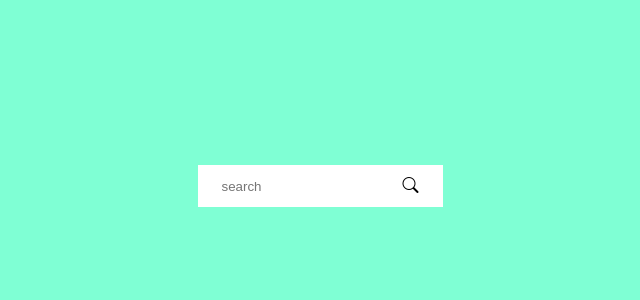
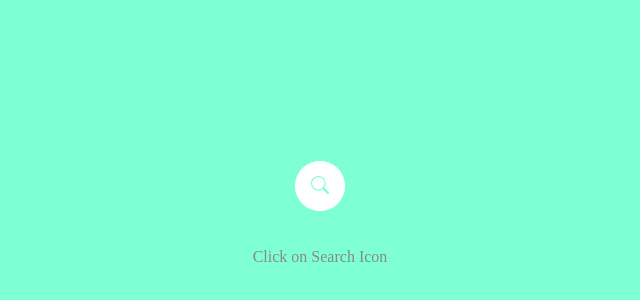
Before and after one commit to 0001ashishYadav/hidden-searchbar-width, a plain HTML site: page index.html in a window 1280 px wide. Shown: the part 214-514 px from the top of the page, without its empty margins (320-960 px from the left). Drawn offline with nearby package versions, Linux system fonts and the light colour scheme.

Commit message:
project completed

```diff
--- a/app.js
+++ b/app.js
@@ -1,13 +1,11 @@
 const searchConEl = document.getElementById("searchCon");
 searchConEl.classList.add("searchCon");
 
-const MgnIcon = document.getElementById("mgnIcon");
-MgnIcon.classList.add("mgnIcon");
+const searchBtnEl = document.getElementById("searchBtn");
+searchBtnEl.classList.add("searchBtn");
 
-const InpEl = document.getElementById("input");
+let isInputPresent = false;
 
-MgnIcon.addEventListener("click", () => {
+searchBtnEl.addEventListener("click", () => {
   searchConEl.classList.toggle("width");
-
-  InpEl.classList.toggle("hide");
 });
--- a/index.html
+++ b/index.html
@@ -3,6 +3,7 @@
   <head>
     <meta charset="UTF-8" />
     <meta name="viewport" content="width=device-width, initial-scale=1.0" />
+    <link rel="shortcut icon" href="./assets/favicon.png" type="image/x-icon" />
     <link rel="stylesheet" href="style.css" />
     <script src="app.js" defer></script>
 
@@ -17,9 +18,15 @@
   </head>
   <body>
     <div class="main">
-      <div id="searchCon" class="width">
+      <div id="searchCon">
         <input id="input" type="search" placeholder="search" />
-        <i id="mgnIcon" class="bi bi-search"></i>
+        <button id="searchBtn">
+          <i class="bi bi-search"></i>
+        </button>
+      </div>
+
+      <div class="msg-con">
+        <p>Click on Search Icon</p>
       </div>
     </div>
   </body>
--- a/style.css
+++ b/style.css
@@ -16,29 +16,48 @@ body {
 }
 
 .searchCon {
+  height: 50px;
+  width: 50px;
+  display: flex;
+  justify-content: center;
+  align-items: center;
   overflow: hidden;
   text-align: center;
   background-color: white;
-  padding: 12px 24px;
+  position: relative;
+  border-radius: 30px;
   transition: all 1s ease-in;
 }
 
 .searchCon input {
   border: none;
   outline: none;
-  transition: all 1s ease-in;
   background-color: transparent;
-}
-
-.mgnIcon:focus,
-#input:focus {
-  outline: none;
+  width: 70%;
+  margin-right: 52px;
+  font-weight: 600;
 }
 
 .width {
-  width: auto;
+  width: 300px;
 }
 
-.hide {
-  transform: translateX(200%);
+.searchBtn {
+  position: absolute;
+  height: 100%;
+  width: 50px;
+  right: 0px;
+  background-color: white;
+  outline: none;
+  border: none;
+  color: aquamarine;
+  font-size: 18px;
+  font-weight: 700;
+  border-radius: 30px;
 }
+
+.msg-con {
+  position: absolute;
+  bottom: 40vh;
+  color: rgb(136, 137, 137);
+}
```
Also changed, not shown: assets/favicon.png (added).
